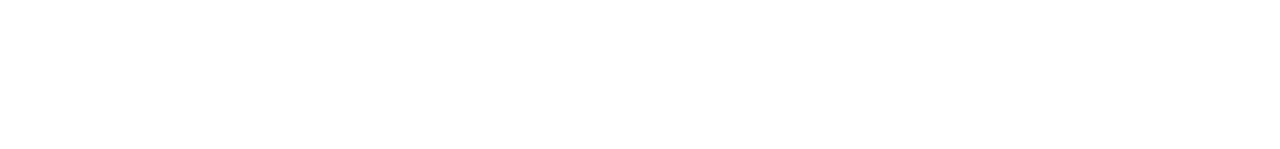
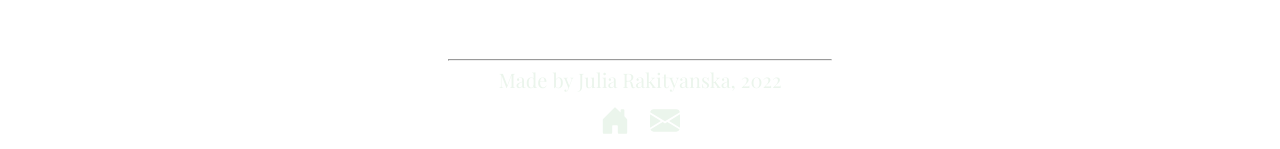
Before and after one commit to JuliaRa411/Weather-React-hooks, a React (Create React App) app: page / in a window 1280 px wide. Shown: the part 802-951 px from the top of the page. Built offline with nearby package versions, Linux system fonts and the light colour scheme.

Commit message:
Update App.css

```diff
--- a/src/App.css
+++ b/src/App.css
@@ -149,7 +149,7 @@
  .decor{
    display: flex;
    justify-content: center;
-   margin-top: 550px;
+   margin-top: 350px;
  }
  .hr{
   color: #ebf5ec;
```
